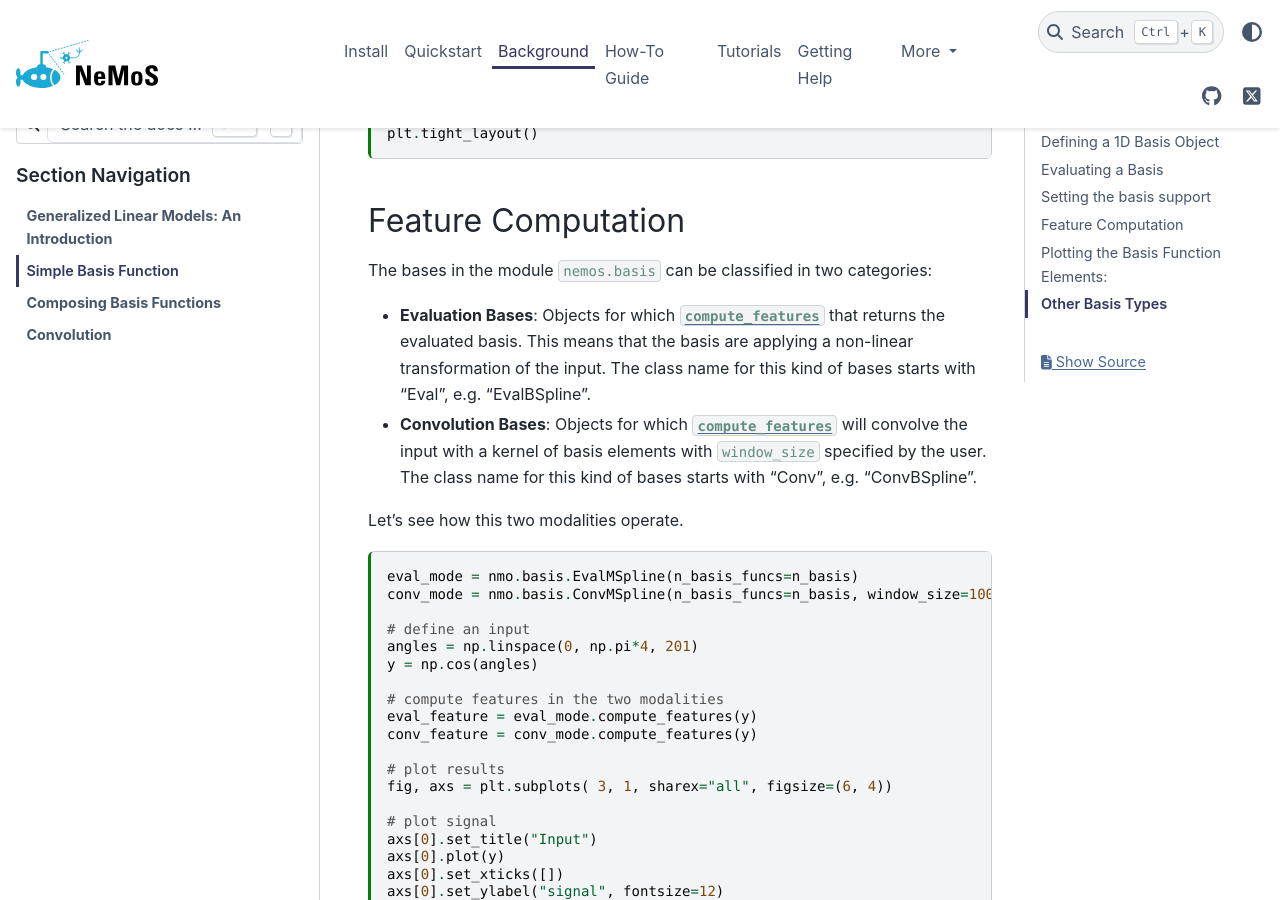
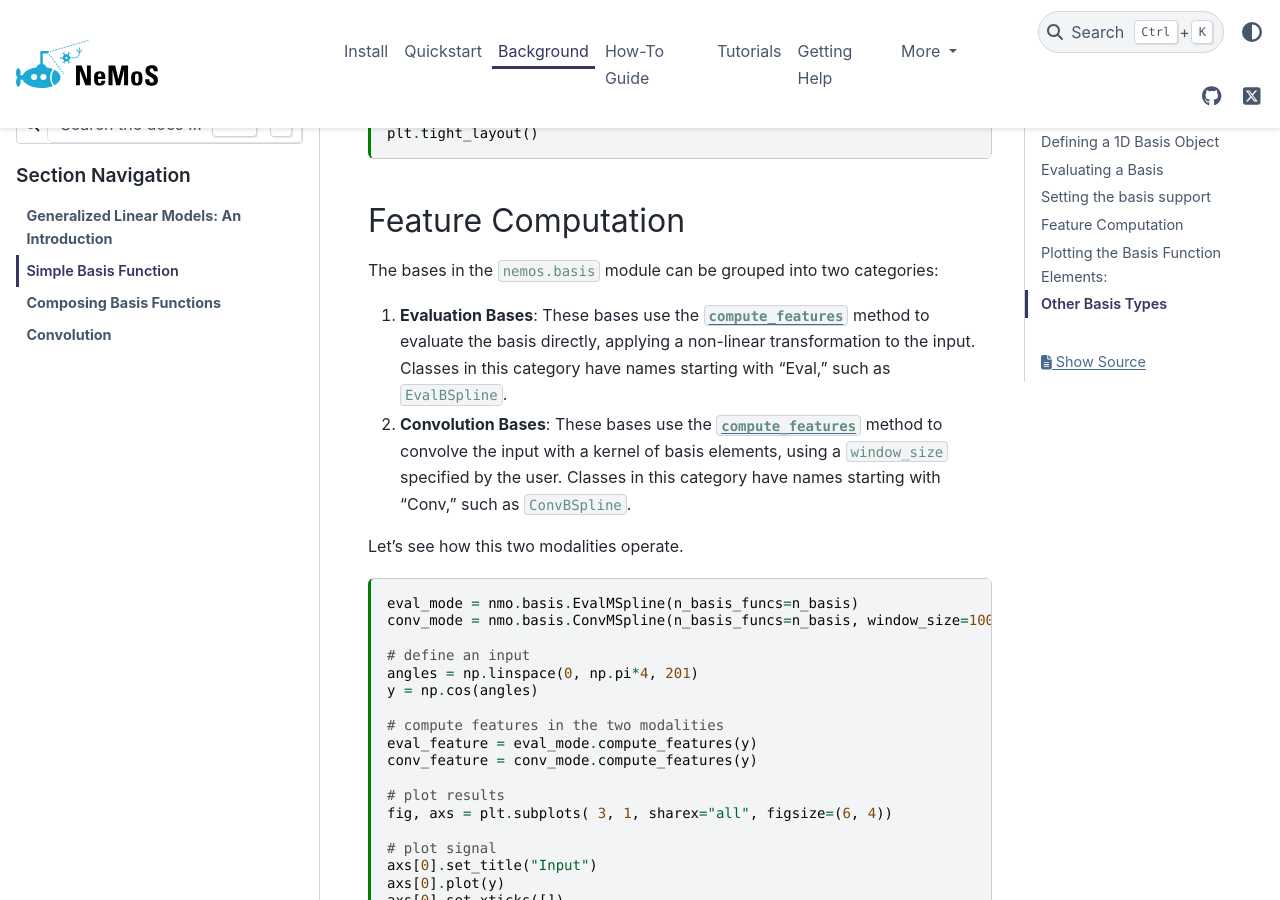
Before and after one commit to flatironinstitute/nemos, a Sphinx documentation site: the page built from docs/background/plot_01_1D_basis_function.md, in a window 1280 px wide and 900 px high, scrolled down 1778 px. Built offline with Sphinx 7.4.7 and the PyData theme 0.15.4, drawn with Linux system fonts in a browser that asks for light colours.

Commit message:
fix  text

````diff
--- a/docs/background/plot_01_1D_basis_function.md
+++ b/docs/background/plot_01_1D_basis_function.md
@@ -141,10 +141,11 @@
 ```
 
 ## Feature Computation
-The bases in the module `nemos.basis` can be classified in two categories:
+The bases in the `nemos.basis` module can be grouped into two categories:
 
-- **Evaluation Bases**: Objects for which [`compute_features`](nemos.basis._basis.Basis.compute_features) that returns the evaluated basis. This means that the basis are applying a non-linear transformation of the input. The class name for this kind of bases starts with "Eval", e.g. "EvalBSpline".
-- **Convolution Bases**: Objects for which [`compute_features`](nemos.basis._basis.Basis.compute_features) will convolve the input with a kernel of basis elements with `window_size` specified by the user. The class name for this kind of bases starts with "Conv", e.g. "ConvBSpline".
+1. **Evaluation Bases**: These bases use the [`compute_features`](nemos.basis._basis.Basis.compute_features) method to evaluate the basis directly, applying a non-linear transformation to the input. Classes in this category have names starting with "Eval," such as `EvalBSpline`.
+
+2. **Convolution Bases**: These bases use the [`compute_features`](nemos.basis._basis.Basis.compute_features) method to convolve the input with a kernel of basis elements, using a `window_size` specified by the user. Classes in this category have names starting with "Conv," such as `ConvBSpline`.
 
 Let's see how this two modalities operate.
 
````
